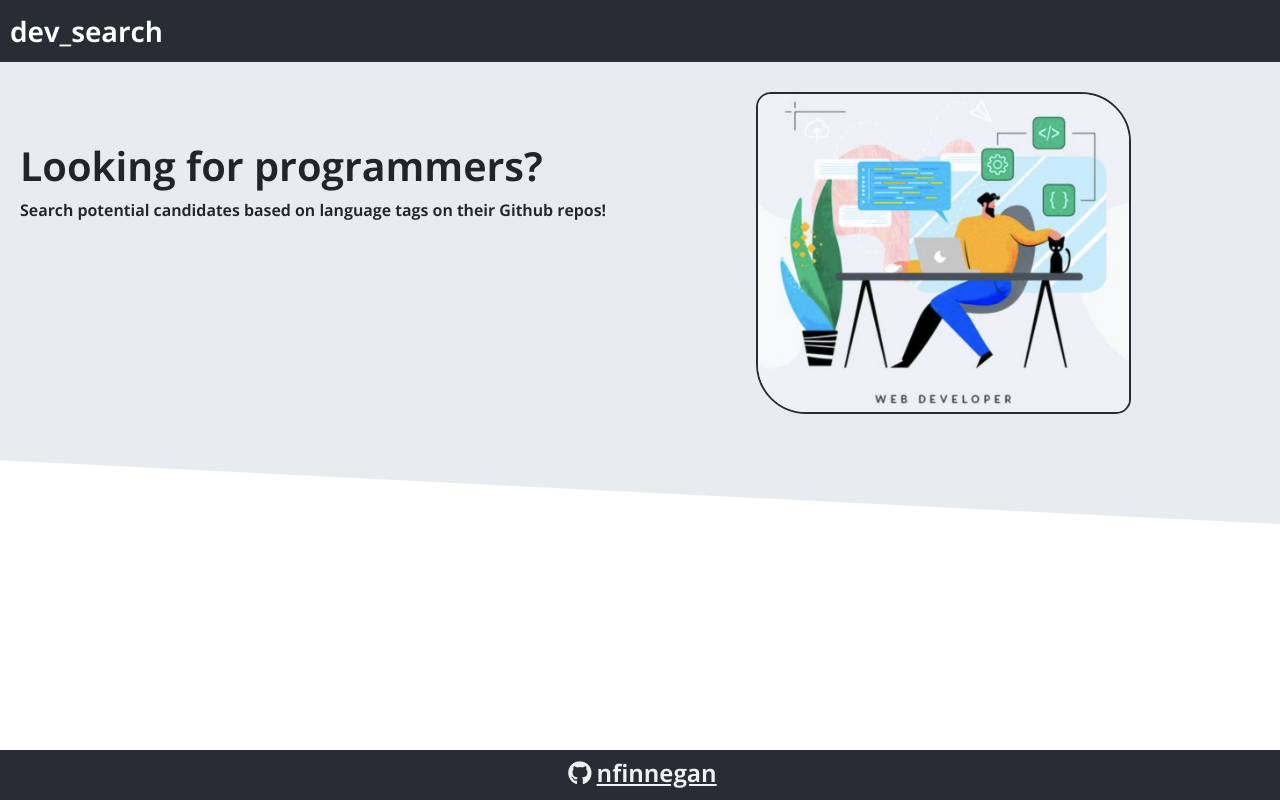
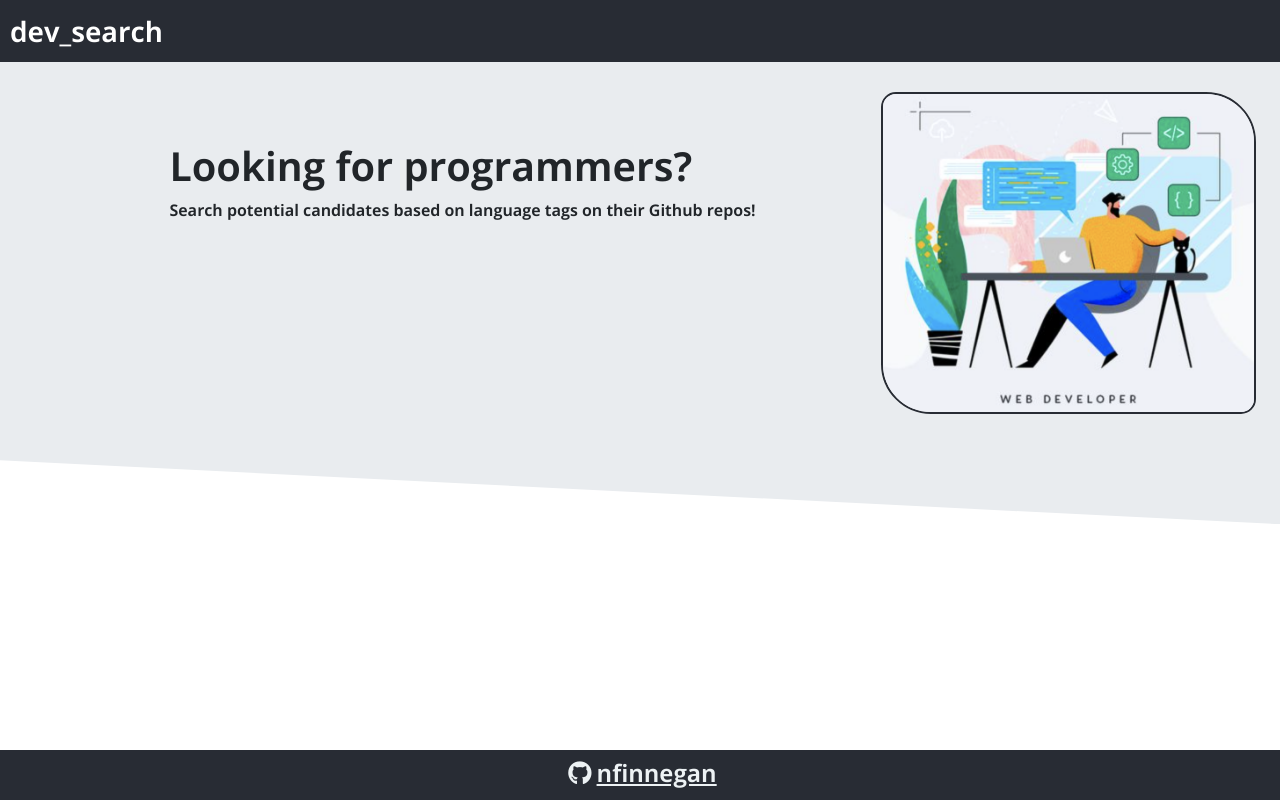
Before and after one commit to nfinnegan/dev_search, a React (Create React App) app: page / in a window 1280 px wide. Built offline with nearby package versions, Linux system fonts and the light colour scheme.

Commit message:
updated img location

```diff
--- a/src/components/Header/style.css
+++ b/src/components/Header/style.css
@@ -10,6 +10,7 @@
   background-color: #e9ecef;
   padding: 80px 0px 60px;
   display: flex;
+  justify-content: center;
   position: relative;
   clip-path: polygon(0px 0px, 100% 0px, 100% 100%, 0px calc(100% - 5vw));
 }
@@ -17,7 +18,7 @@
 #intro_image {
   display: flex;
   position: relative;
-  left: 150px;
+  left: 125px;
   bottom: 50px;
   border: 2px solid #282c34;
   width: 375px;
```
